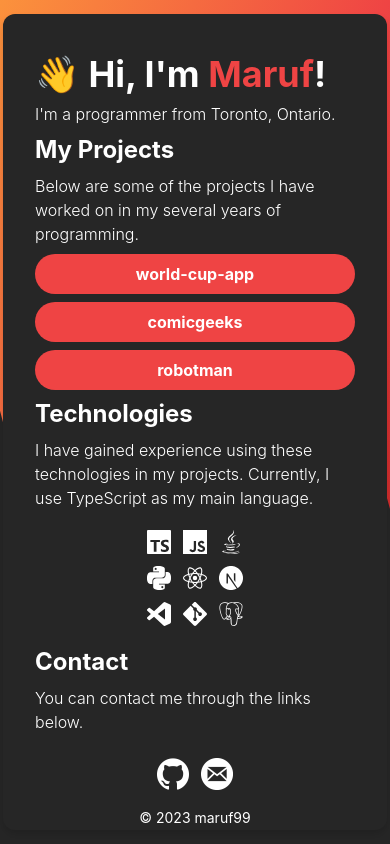
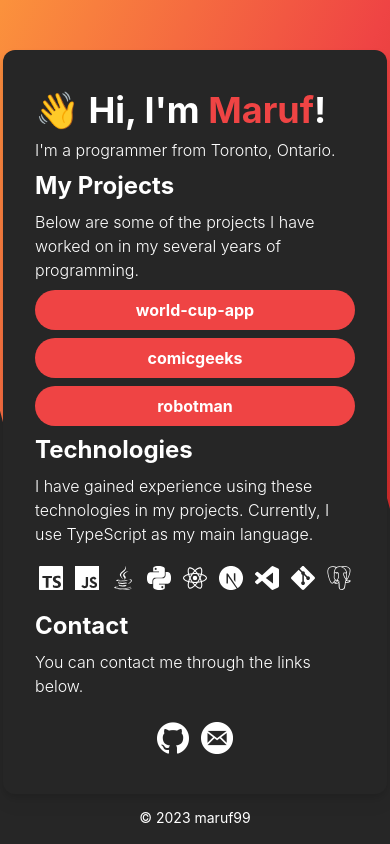
Before and after one commit to marufamd/portfolio, a React (Create React App) app: page / in a window 390 px wide. Built offline with nearby package versions, Linux system fonts and the light colour scheme.

Commit message:
feat: improved responsiveness

```diff
--- a/src/components/InfoBox.tsx
+++ b/src/components/InfoBox.tsx
@@ -86,7 +86,8 @@ export default function InfoBox() {
 						<ul
 							className="
 					grid
-					grid-cols-3
+					grid-cols-9
+					md:grid-cols-3
 					gap-3
 					text-white
 					py-3
```
